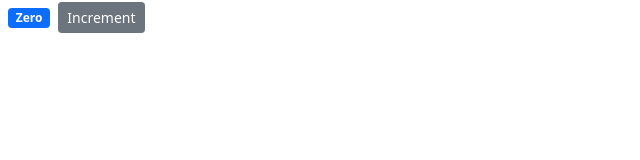
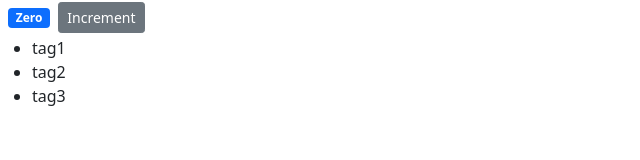
Before and after one commit to mojidul-dev-pwd/first-react-app, a React (Create React App) app: page / in a window 1280 px wide. Shown: the top 160 px of the page, without its empty margins (0-640 px from the left). Built offline with nearby package versions, Linux system fonts and the light colour scheme.

Commit message:
add-list

```diff
--- a/src/components/counter.jsx
+++ b/src/components/counter.jsx
@@ -3,6 +3,7 @@ import React, { Component } from "react";
 class Counter extends Component {
   state = {
     count: 0,
+    tags: ["tag1", "tag2", "tag3"],
   };
 
   localStyles = {
@@ -15,6 +16,11 @@ class Counter extends Component {
       <div>
         <span className={this.getBadgeClasses()}>{this.formatCount()}</span>
         <button className="btn btn-secondary btn-sm">Increment</button>
+        <ul>
+          {this.state.tags.map((tag) => (
+            <li>{tag}</li>
+          ))}
+        </ul>
       </div>
     );
   }
```
